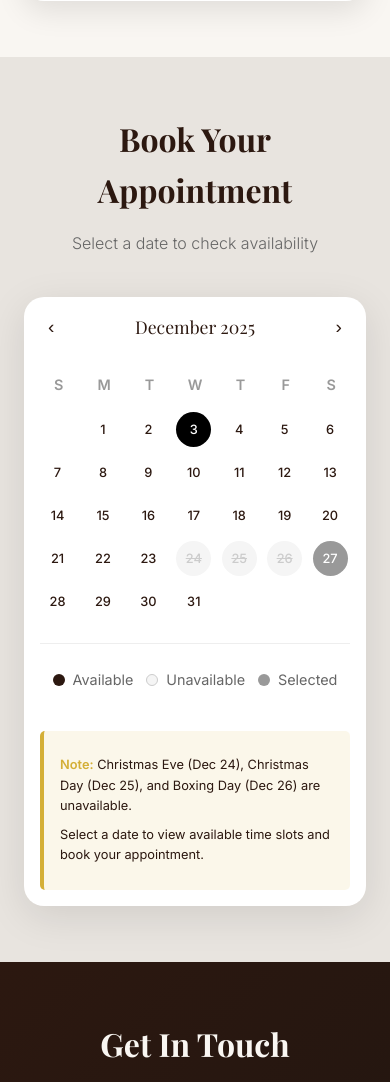
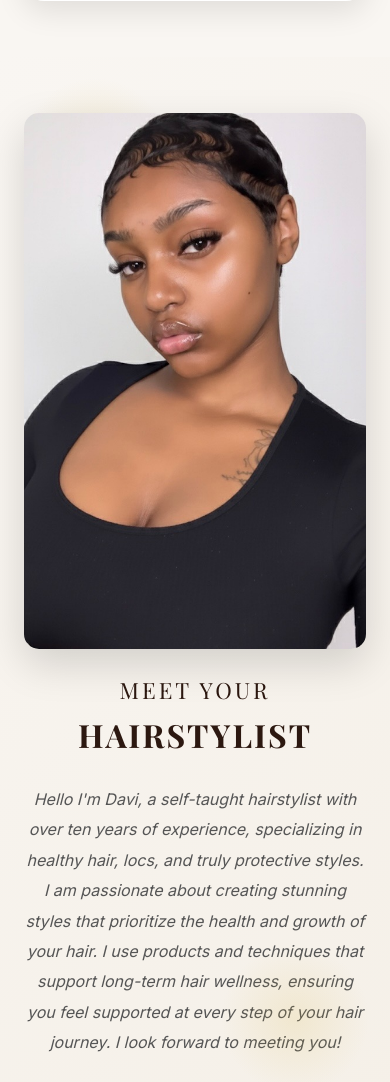
Before and after one commit to TOSINIRL/IRLMEDIA, a website: page index.html in a window 390 px wide. Shown: the part 4027-5109 px from the top of the page. Drawn offline with nearby package versions, Linux system fonts and the light colour scheme.

Commit message:
Add Meet Your Hairstylist section with new photo, remove Davi contact info

```diff
--- a/index.html
+++ b/index.html
@@ -132,6 +132,35 @@
         </div>
     </section>
 
+    <!-- Meet Your Hairstylist Section -->
+    <section id="stylist" class="meet-stylist">
+        <div class="container">
+            <div class="stylist-wrapper">
+                <!-- Left Side - Image -->
+                <div class="stylist-left">
+                    <div class="stylist-image-container">
+                        <img src="stylist_photo.jpg" alt="Meet Your Hairstylist" class="stylist-main-image">
+                    </div>
+                </div>
+
+                <!-- Right Side - About Text -->
+                <div class="stylist-right">
+                    <h2 class="stylist-heading">
+                        <span class="heading-light">MEET YOUR</span>
+                        <span class="heading-bold">HAIRSTYLIST</span>
+                    </h2>
+                    <p class="stylist-bio">
+                        Hello I'm Davi, a self-taught hairstylist with over ten years of experience,
+                        specializing in healthy hair, locs, and truly protective styles. I am passionate
+                        about creating stunning styles that prioritize the health and growth of your hair.
+                        I use products and techniques that support long-term hair wellness, ensuring you
+                        feel supported at every step of your hair journey. I look forward to meeting you!
+                    </p>
+                </div>
+            </div>
+        </div>
+    </section>
+
     <!-- Booking Calendar Section -->
     <section id="booking" class="booking-calendar">
         <div class="container">
@@ -256,7 +285,7 @@
                         <div class="contact-icon">📍</div>
                         <div class="contact-details">
                             <h3>Location</h3>
-                            <p>25 Mutual Street, Toronto, ON</p>
+                            <p>DOWNTOWN TORONTO, QUEEN STATION</p>
                         </div>
                     </div>
                 </div>
--- a/style.css
+++ b/style.css
@@ -313,6 +313,165 @@ body {
     background: var(--primary-color);
     color: var(--text-dark);
     transform: translateY(-2px);
+}
+
+/* ===== MEET YOUR HAIRSTYLIST SECTION ===== */
+.meet-stylist {
+    padding: var(--spacing-xl) 0;
+    background: linear-gradient(135deg, #f9f6f2 0%, #f5f0e8 100%);
+    position: relative;
+    overflow: hidden;
+}
+
+/* Decorative gold leaf accents */
+.meet-stylist::before,
+.meet-stylist::after {
+    content: '';
+    position: absolute;
+    width: 150px;
+    height: 150px;
+    background: radial-gradient(circle, rgba(212, 175, 55, 0.15) 0%, transparent 70%);
+    pointer-events: none;
+}
+
+.meet-stylist::before {
+    top: 20px;
+    left: 20px;
+}
+
+.meet-stylist::after {
+    bottom: 20px;
+    right: 20px;
+}
+
+.stylist-wrapper {
+    display: grid;
+    grid-template-columns: 1fr 1fr;
+    gap: var(--spacing-lg);
+    align-items: center;
+}
+
+.stylist-left {
+    display: flex;
+    flex-direction: column;
+    gap: var(--spacing-md);
+}
+
+.stylist-image-container {
+    position: relative;
+    border-radius: 15px;
+    overflow: hidden;
+    box-shadow: 0 15px 40px rgba(0, 0, 0, 0.15);
+}
+
+.stylist-main-image {
+    width: 100%;
+    height: auto;
+    display: block;
+    transition: var(--transition-slow);
+}
+
+.stylist-image-container:hover .stylist-main-image {
+    transform: scale(1.02);
+}
+
+.stylist-contact-box {
+    background: white;
+    padding: var(--spacing-md);
+    border-radius: 15px;
+    box-shadow: 0 10px 30px rgba(0, 0, 0, 0.08);
+    border-left: 4px solid var(--primary-color);
+}
+
+.stylist-contact-box h4 {
+    font-family: var(--font-heading);
+    font-size: 1.1rem;
+    color: var(--secondary-color);
+    margin-bottom: var(--spacing-sm);
+    letter-spacing: 2px;
+    font-weight: 700;
+}
+
+.stylist-contact-item {
+    display: flex;
+    align-items: center;
+    gap: 0.8rem;
+    padding: 0.5rem 0;
+    color: var(--text-dark);
+    font-size: 0.95rem;
+}
+
+.contact-icon-small {
+    font-size: 1.1rem;
+    min-width: 24px;
+}
+
+.stylist-right {
+    padding: var(--spacing-md);
+}
+
+.stylist-heading {
+    display: flex;
+    flex-direction: column;
+    margin-bottom: var(--spacing-md);
+}
+
+.heading-light {
+    font-family: var(--font-heading);
+    font-size: 1.8rem;
+    color: var(--secondary-color);
+    font-weight: 400;
+    letter-spacing: 3px;
+}
+
+.heading-bold {
+    font-family: var(--font-heading);
+    font-size: 2.8rem;
+    font-weight: 700;
+    color: var(--secondary-color);
+    letter-spacing: 2px;
+}
+
+.stylist-bio {
+    font-size: 1.1rem;
+    line-height: 1.9;
+    color: #555;
+    text-align: justify;
+    font-style: italic;
+}
+
+/* Meet Stylist Responsive */
+@media (max-width: 768px) {
+    .stylist-wrapper {
+        grid-template-columns: 1fr;
+        gap: var(--spacing-md);
+    }
+
+    .stylist-right {
+        padding: 0;
+        text-align: center;
+    }
+
+    .stylist-heading {
+        align-items: center;
+    }
+
+    .heading-light {
+        font-size: 1.4rem;
+    }
+
+    .heading-bold {
+        font-size: 2rem;
+    }
+
+    .stylist-bio {
+        text-align: center;
+        font-size: 1rem;
+    }
+
+    .stylist-contact-box {
+        text-align: left;
+    }
 }
 
 /* ===== BOOKING CALENDAR SECTION ===== */
```
Also changed, not shown: meet_stylist.png (added), stylist_photo.jpg (added).
